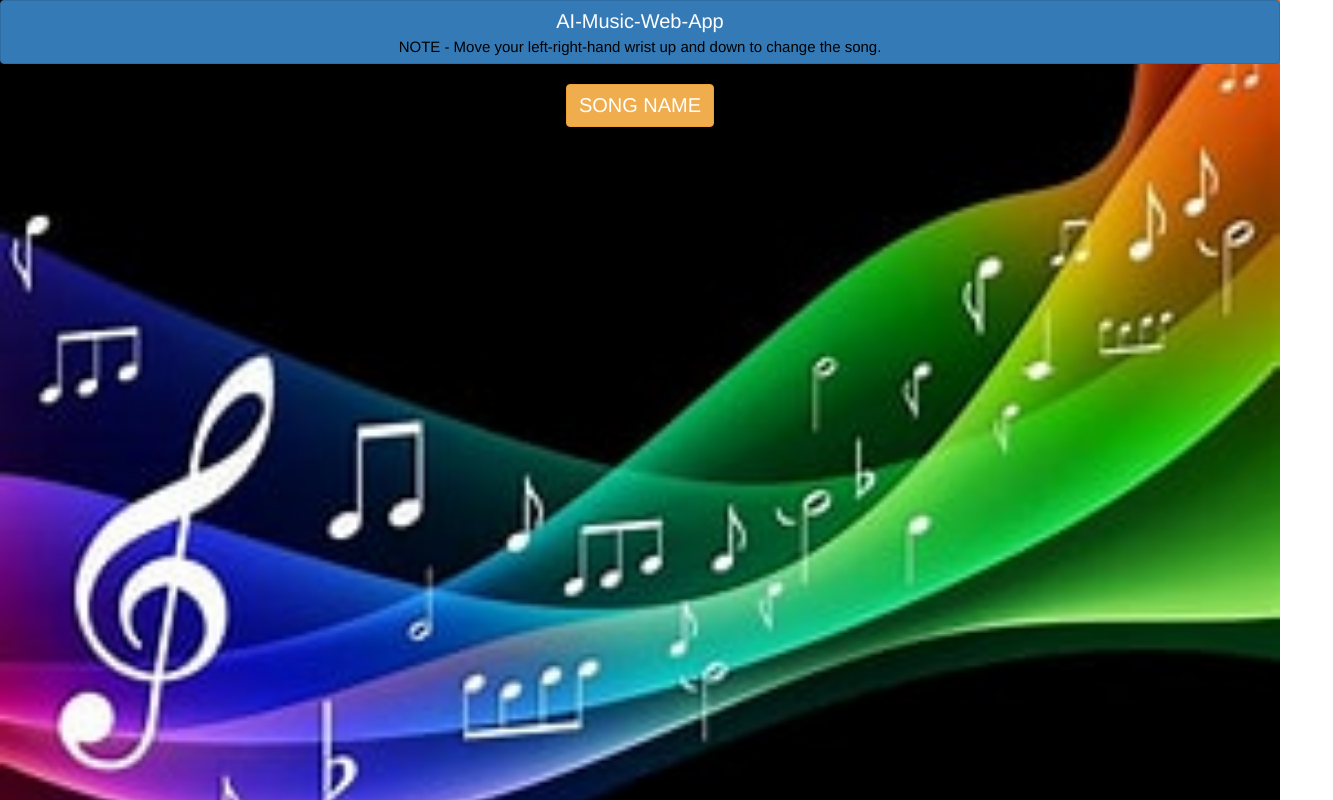
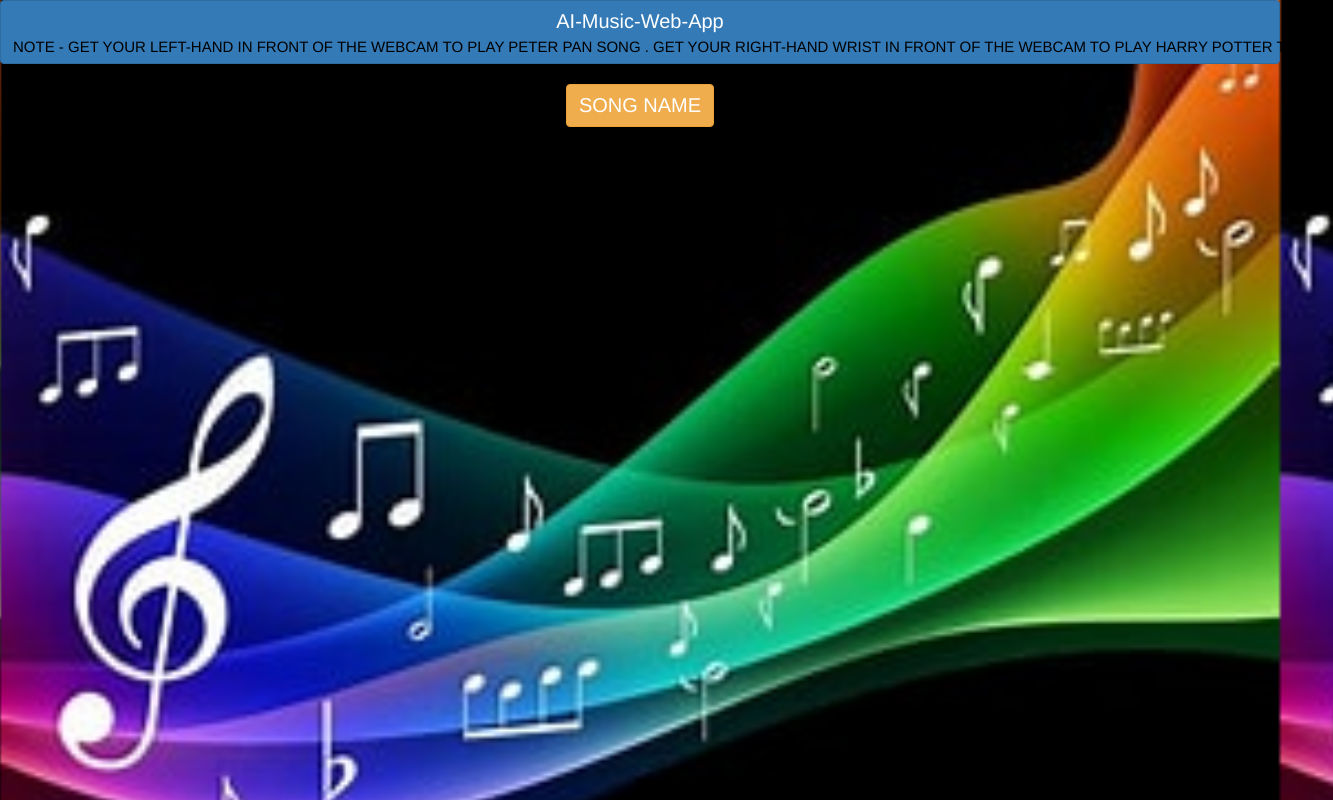
Before and after one commit to pratyakshchauhan1/c126, a plain HTML site: page index.html in a window 1280 px wide. Shown: the whole page, 1333 px wide, since content can reach past the window. Drawn offline with nearby package versions, Linux system fonts and the light colour scheme.

Commit message:
Add files via upload

```diff
--- a/index.html
+++ b/index.html
@@ -18,7 +18,7 @@
 AI-Music-Web-App
 <br>
 <span class="note">
-NOTE - Move your left-right-hand wrist up and down to change the song.
+NOTE - GET YOUR LEFT-HAND IN FRONT OF THE WEBCAM TO PLAY PETER PAN SONG . GET YOUR RIGHT-HAND WRIST IN FRONT OF THE WEBCAM TO PLAY HARRY POTTER THEME.
 </span>
 
 </h3>
```
